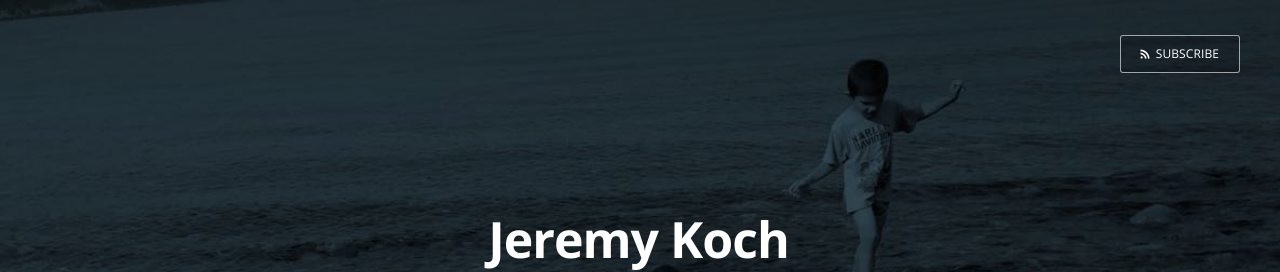
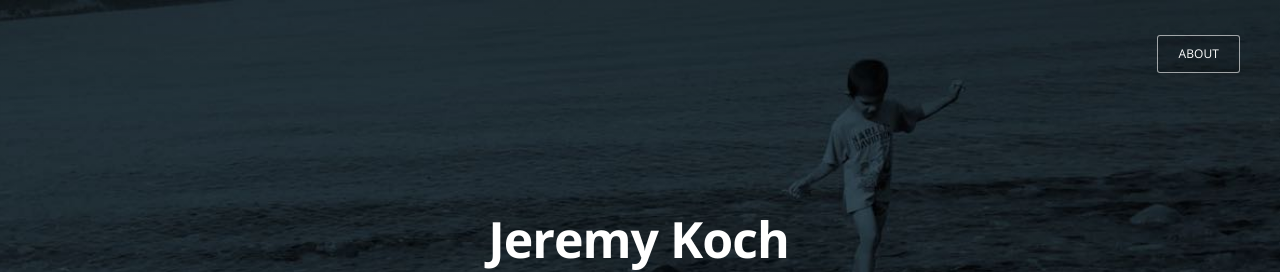
Before and after one commit to jerkoch/jerkoch.github.io, a Jekyll site: the page built from index.html, in a window 1280 px wide. Shown: the top 272 px of the page. Built offline with Jekyll 4.4.1, drawn with Linux system fonts in a browser that asks for light colours; the list of posts is cut into pages by our own code.

Commit message:
Replace subscribe with about on the homepage

```diff
--- a/index.html
+++ b/index.html
@@ -11,7 +11,7 @@ cover: /assets/images/background.jpg
                     <img src="{{ page.logo }}" alt="Blog Logo" />
                 </a>
             {% endif %}
-        <a class="subscribe-button icon-feed" href="{{ site.baseurl }}feed.xml">Subscribe</a>
+        <a class="subscribe-button" href="/about.html">About</a>
     </nav>
     <div class="vertical">
         <div class="main-header-content inner">
```
